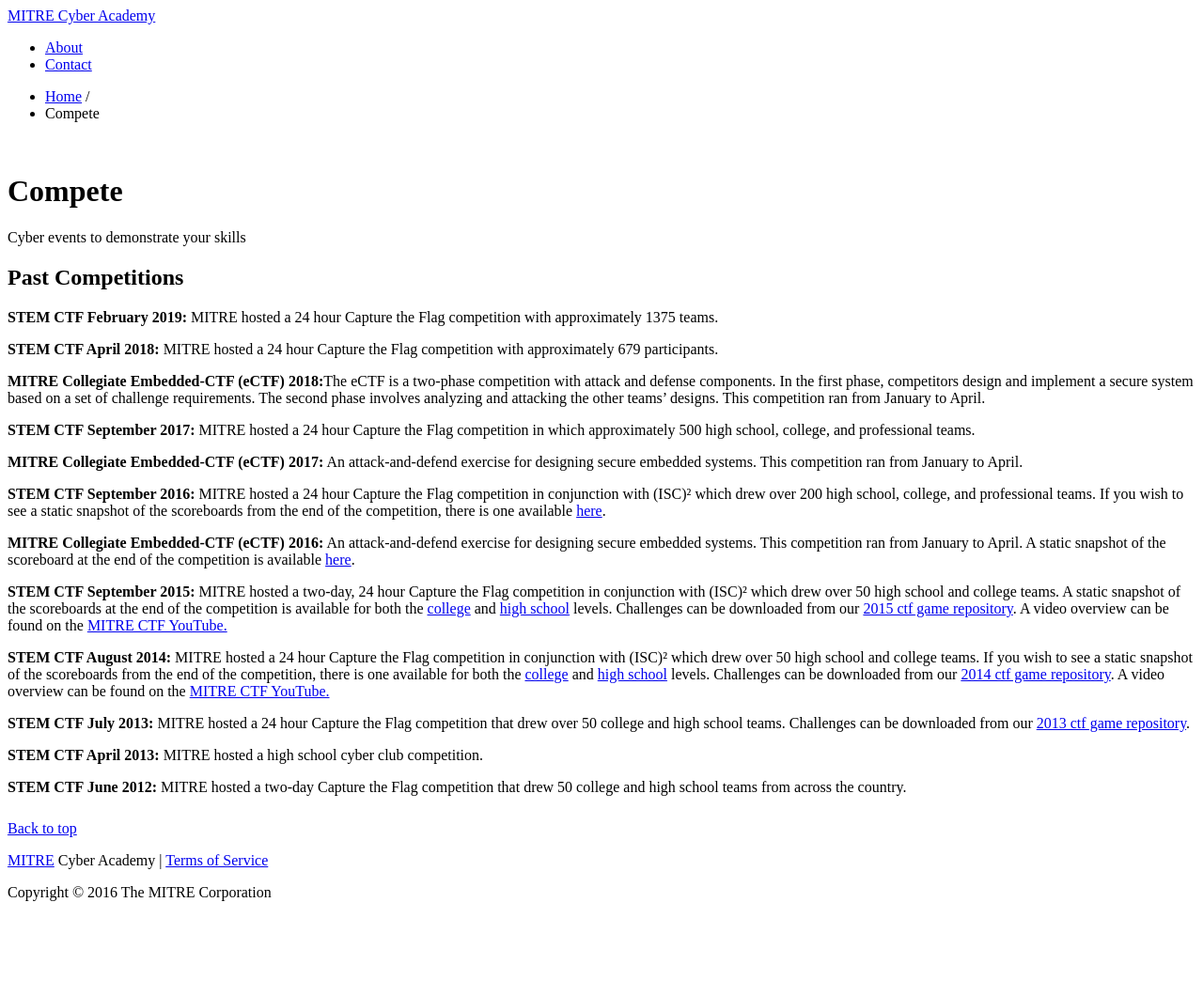
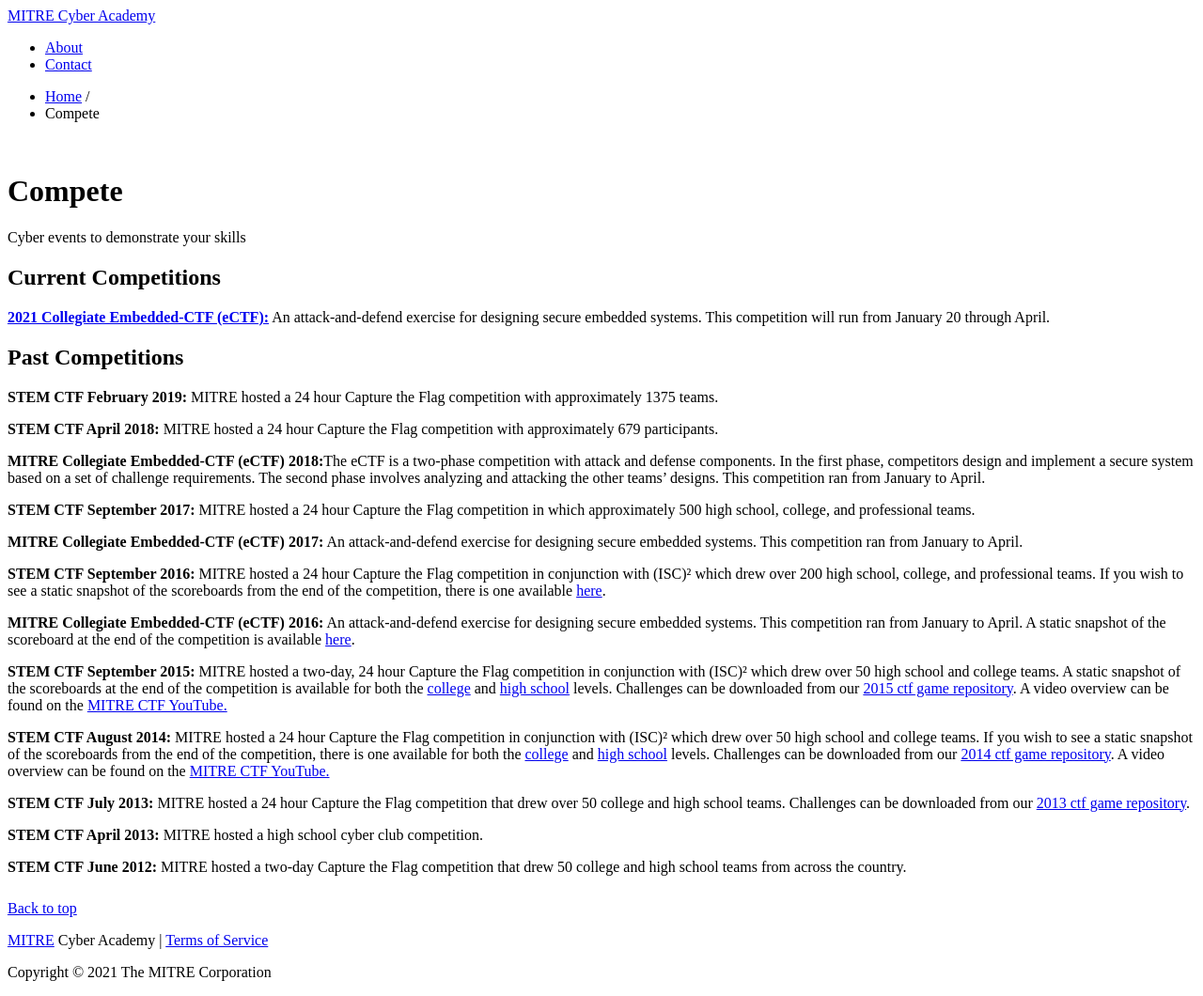
Before and after one commit to mitre-cyber-academy/mitre-cyber-academy.github.io, a Jekyll site: the page built from competitions/index.html, in a window 1280 px wide. Shown: the whole page at 94% size. Built offline with Jekyll 4.4.1, drawn with Linux system fonts in a browser that asks for light colours; nearby versions of some CDN libraries; library files that are not in the unit come from our copies; a script that is not in the unit is left out; before the commit the page ends 975 px from its top, so only the background shows below that.

Commit message:
Updated start date and miscelaneous changes

```diff
--- a/_layouts/default.html
+++ b/_layouts/default.html
@@ -44,7 +44,7 @@
             <div class="row-fluid">
                 <p class="pull-right"><a href="#">Back to top</a></p>
                 <p><a href="https://www.mitre.org">MITRE</a> Cyber Academy | <a href="/terms-of-service">Terms of Service</a></p>
-                <p>Copyright &copy 2016 The MITRE Corporation</p>
+                <p>Copyright &copy 2021 The MITRE Corporation</p>
             </div>
         </div>
     </div>
--- a/competitions/embedded/index.html
+++ b/competitions/embedded/index.html
@@ -48,7 +48,7 @@ title: MITRE Cyber Academy | Embedded
                     The 2021 competition will have teams designing a secure communications library for inter-UAV communications.
                 </p>
                 <p>
-                    The kickoff will be in January, exact date TBA.
+                    <b>The kickoff will be on January 20, 2021</b>.
                     Check back soon or join our mailing list for updates and more details about the 2021 competition.
                 </p>
                 <!-- <p>
--- a/competitions/index.html
+++ b/competitions/index.html
@@ -21,6 +21,12 @@ redirect_from:
 </div>
 <div class="colored-divider"></div>
 <div class="container">
+    <div class="catchphrase">
+        <h2>Current Competitions</h2>
+    </div>
+    <div class="maincontent row-fluid">
+        <p><a href="embedded"><b>2021 Collegiate Embedded-CTF (eCTF):</b></a> An attack-and-defend exercise for designing secure embedded systems. This competition will run from January 20 through April.</p>
+    </div>
     <div class="catchphrase">
         <h2>Past Competitions</h2>
     </div>
--- a/terms-of-service/index.html
+++ b/terms-of-service/index.html
@@ -16,10 +16,10 @@ title: MITRE Cyber Academy | Terms of Service
 <div class="colored-divider"></div>
 <div class="container">
     <div class="catchphrase pagination-centered">
-        <h1>Terms of Service</h1>
+        <h1>STEM CTF Terms of Service</h1>
     </div>
     <div class="maincontent row-fluid">
-        <p>EVENT TERM: The CTF competition (“Contest”) begins at 03:00:00 P.M. Eastern Time (ET) Zone in the United States on 1/11/2019 and ends at 02:59:59 P.M. ET on 1/12/2019 (“Contest Period”). Entrants are responsible for determining the corresponding time zone in their respective jurisdictions.</p>
+        <p>EVENT TERM: The STEM CTF competition (“Contest”) begins at 03:00:00 P.M. Eastern Time (ET) Zone in the United States on 1/11/2019 and ends at 02:59:59 P.M. ET on 1/12/2019 (“Contest Period”). Entrants are responsible for determining the corresponding time zone in their respective jurisdictions.</p>
 
         <p>SPONSOR: The MITRE Corporation is the sponsor of this Contest ("MITRE").</p>
 
```
